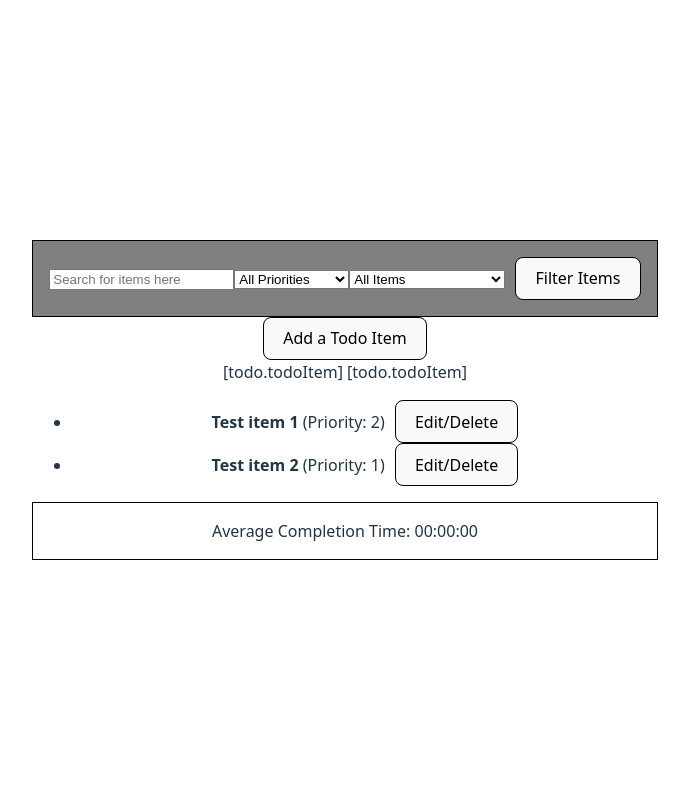
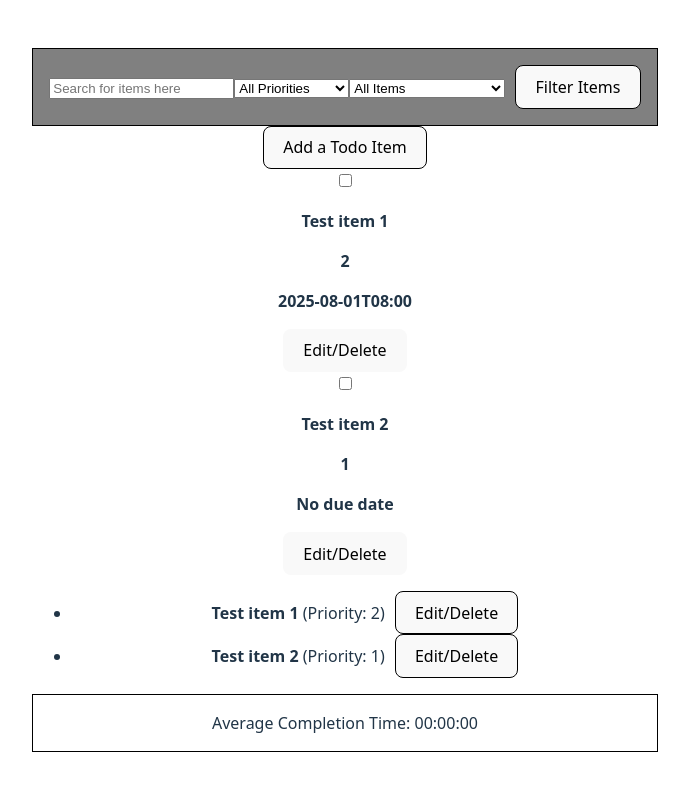
Before and after one commit to Jaime-Reynoso-Berrum/breakableToy, a React (Vite) app in the folder frontend/: page / in a window 1280 px wide. Shown: the top 790 px of the page, without its empty margins (295-984 px from the left). Built offline with nearby package versions, Linux system fonts and the light colour scheme.

Commit message:
updated TodoList

```diff
--- a/frontend/src/App.tsx
+++ b/frontend/src/App.tsx
@@ -56,7 +56,7 @@ function App() {
     }
 
     const onToggleCompleted = (id: string) => {
-      const setComplete = todos.map((todo) => {
+      const updatedTodos = todos.map((todo) => {
           if (todo.id === id) {
               return {
                   id: todo.id,
@@ -64,9 +64,11 @@ function App() {
                   priority: todo.priority,
                   dueDate: todo.dueDate,
                   completed: !todo.completed
-              }
+              };
           }
-      })
+          return todo;
+      });
+      setTodos(updatedTodos);
     }
 
   return (
--- a/frontend/src/components/ListContainer.tsx
+++ b/frontend/src/components/ListContainer.tsx
@@ -1,23 +1,28 @@
-import {Todo} from './TodoItem';
+import TodoItem, {Todo} from './TodoItem';
 
 
 
 type TodoItemProps = {
-    todos: TodoItem[];
+    todos: Todo[];
     onToggleCompleted: (id: string) => void;
     onEdit: (todo: Todo) => void;
 };
 
-function TodoItem(props: TodoItemProps){
+function ListContainer(props: TodoItemProps){
     const {todos, onToggleCompleted, onEdit} = props;
 
     return(
         <div>
             {todos.map((todo) => (
-                <span> [todo.todoItem]</span>
+                <TodoItem
+                    key= {todo.id}
+                    todo = {todo}
+                    onToggleCompleted={onToggleCompleted}
+                    onEdit = {onEdit}
+                />
             ))}
         </div>
     )
 }
 
-export default TodoItem;
+export default ListContainer;
--- a/frontend/src/components/TodoItem.tsx
+++ b/frontend/src/components/TodoItem.tsx
@@ -1,9 +1,9 @@
 
-type Todo = {
+export type Todo = {
     id: string;
     todoItem: string;
     priority: number;
-    creationdDate: string;
+    creationDate: string;
     doneDate: string;
     dueDate: string | null;
     completed: boolean;
@@ -12,10 +12,11 @@ type Todo = {
 type TodoItemProps = {
     todo: Todo;
     onToggleCompleted: (id: string) => void;
+    onEdit: (todo: Todo) => void;
 };
 
 function TodoItem(props : TodoItemProps){
-    const { todo, onToggleCompleted } = props;
+    const { todo, onToggleCompleted, onEdit } = props;
 
     return(
         <div>
@@ -27,6 +28,7 @@ function TodoItem(props : TodoItemProps){
             <p><strong>{todo.todoItem}</strong></p>
             <p><strong>{todo.priority}</strong></p>
             <p><strong>{todo.dueDate ? todo.dueDate : "No due date"}</strong></p>
+            <button onClick = {() => onEdit(todo)}> Edit/Delete</button>
         </div>
     );
 }
```
